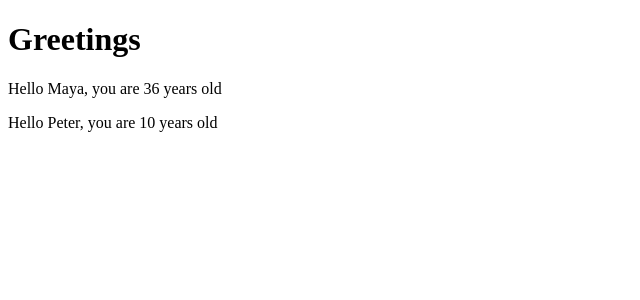
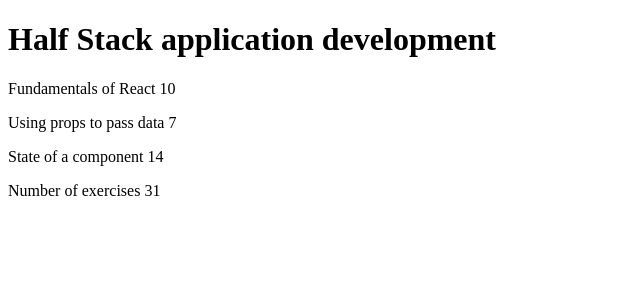
Before and after one commit to andr36s/fullstack-open, a React (Vite) app in the folder part1/: page / in a window 1280 px wide. Shown: the top 300 px of the page, without its empty margins (0-640 px from the left). Built offline with nearby package versions, Linux system fonts and the light colour scheme.

Commit message:
Se realiza el proceso 1.2: Información del Curso, paso 2

```diff
--- a/part1/src/App.jsx
+++ b/part1/src/App.jsx
@@ -1,27 +1,44 @@
-const Hello = (props) => {
+const Header = ({course}) => {
+  return (
+    <h1>{course}</h1>
+  )
+}
 
-  console.log(props)
+const Part = ({ name, exercises }) => {
+  return (
+    <p>{name} {exercises}</p>
+  )
+}
+
+const Content = ({parts}) => {
   return (
     <div>
-      <p>
-
-        Hello {props.name}, you are {props.age} years old
-      </p>
+      <Part name={parts[0].part1} exercises={parts[0].exercises1} />
+      <Part name={parts[1].part2} exercises={parts[1].exercises2} />
+      <Part name={parts[2].part3} exercises={parts[2].exercises3} />
     </div>
   )
 }
 
+const Total = ({parts}) => {
+  return (
+    <p>Number of exercises {parts[0].exercises1 + parts[1].exercises2 + parts[2].exercises3}</p>
+  )
+}
+
 const App = () => {
-
-  const name = 'Peter'
-  const age = 10
+  const course = 'Half Stack application development'
+  const parts = [
+    { part1: 'Fundamentals of React', exercises1: 10},
+    { part2: 'Using props to pass data', exercises2: 7},
+    { part3: 'State of a component', exercises3: 14 }
+  ]
 
   return (
     <div>
-      <h1>Greetings</h1>
-
-      <Hello name='Maya' age={26 + 10} />
-      <Hello name={name} age={age} />
+      <Header course={course} />
+      <Content parts={parts} />
+      <Total parts={parts} />
     </div>
   )
 }
```
